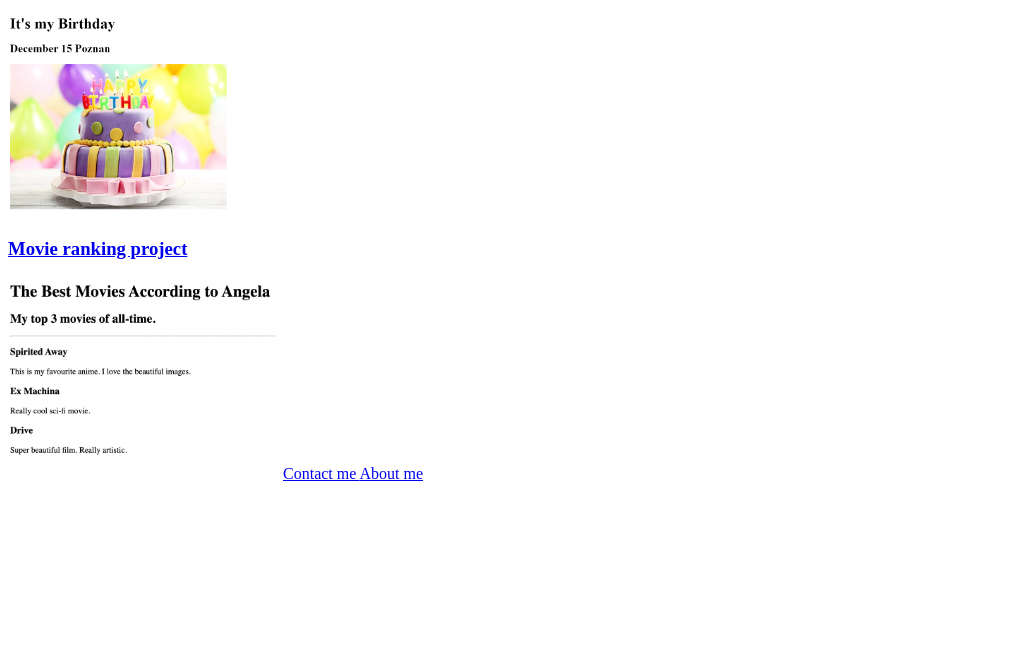
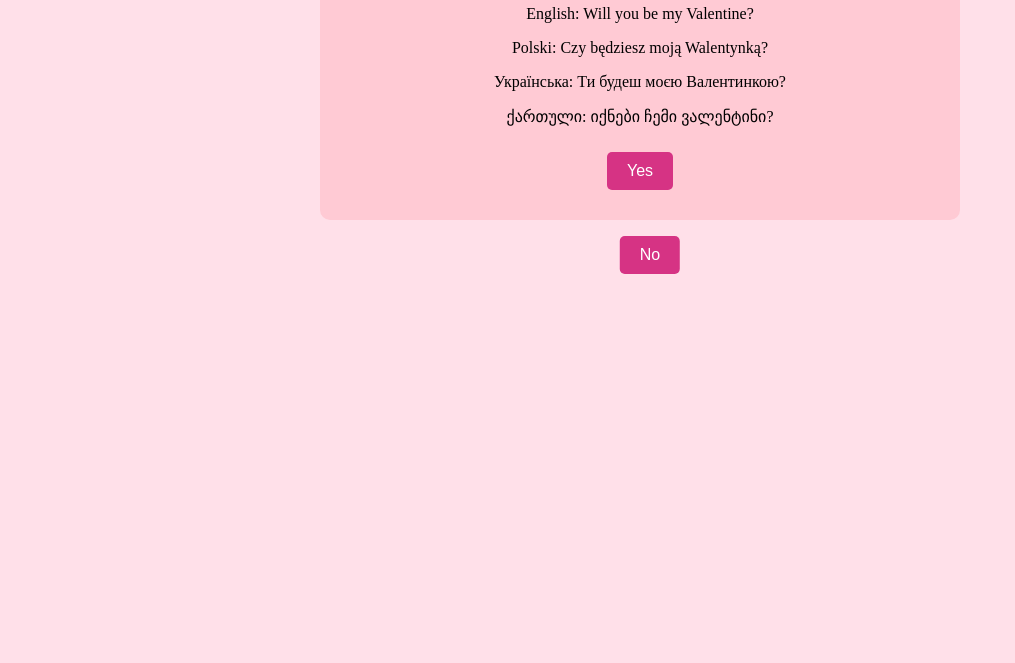
Before and after one commit to Stearlit/html-portfolio, a plain HTML site: page index.html in a window 1280 px wide. Shown: the part 173-836 px from the top of the page, without its empty margins (0-1015 px from the left). Before the commit the page ends 800 px from the top, so only its background shows below. Drawn offline with Linux system fonts and the light colour scheme.

Commit message:
Update index.html

```diff
--- a/index.html
+++ b/index.html
@@ -3,22 +3,95 @@
 <head>
     <meta charset="UTF-8">
     <meta name="viewport" content="width=device-width, initial-scale=1.0">
-    <title>Document</title>
+    <title>Be My Valentine</title>
+    <style>
+        body {
+            font-family: 'Times New Roman', serif;
+            text-align: center;
+            padding: 50px;
+            background-color: #ffe0e9; /* Soft pink background */
+            color: #000; /* Black text */
+            position: relative; /* Needed for absolute positioning of the buttons */
+            height: 90vh; /* Ensure there's enough height for button movement */
+        }
+        .invitation {
+            background-color: #ffcad4; /* Lighter pink for the invitation */
+            color: #000; /* Black text for contrast */
+            padding: 20px;
+            margin: 20px auto;
+            border-radius: 10px;
+            width: 80%;
+            max-width: 600px;
+        }
+        .response {
+            margin-top: 20px;
+            display: none;
+        }
+        button {
+            margin: 10px;
+            padding: 10px 20px;
+            font-size: 16px;
+            color: #fff;
+            background-color: #d63384;
+            border: none;
+            border-radius: 5px;
+            cursor: pointer;
+            transition: transform 0.3s ease;
+        }
+        #noButton {
+            position: absolute; /* Enable absolute positioning */
+            top: 50%; /* Initial position */
+            left: 50%;
+            transform: translate(-50%, -50%);
+        }
+    </style>
 </head>
 <body>
-<h1>My portfolio</h1>
-<h2>Just studing how to create web pages</h2>
-<hr>
-    <h3>
-        <a href="./public/birthday_invite.html">Birthday invite</a>
-    </h3>
-    <img src="./assets/images/birthday-invite_1.png" height="200"/>
-    <h3>
-        <a href="./public/movie-ranking.html">Movie ranking project</a>
-    </h3>
-    <img src="./assets/images/movie-ranking.png"  height=200 />
-</hr>
-<a href="./public/contact.html">Contact me </a>
-<a href="./public/about.html">About me</a>
-</body>
-</html>
+
+<div class="invitation">
+    <h1>Will You Be My Valentine?</h1>
+    <p class="languages">English: Will you be my Valentine?</p>
+    <p class="languages">Polski: Czy będziesz moją Walentynką?</p>
+    <p class="languages">Українська: Ти будеш моєю Валентинкою?</p>
+    <p class="languages">ქართული: იქნები ჩემი ვალენტინი?</p>
+    <button id="yesButton" onclick="showResponse('yes')">Yes</button>
+    <button id="noButton" onclick="showResponse('no')">No</button>
+    <div id="response" class="response"></div>
+</div>
+
+<script>
+    let yesButtonSize = 16; // Initial font size for "Yes" button
+    let noClickCount = 0; // Count "No" button clicks
+    const encouragingMessages = [
+        'Why not reconsider? There are so many reasons to say "Yes" 💖',
+        'Imagine all the joy and smiles saying "Yes" can bring 🌟',
+        'Saying "Yes" opens the door to a beautiful adventure together 💑'
+    ];
+
+    function showResponse(answer) {
+        const responseElement = document.getElementById('response');
+        const yesButton = document.getElementById('yesButton');
+        if (answer === 'yes') {
+            responseElement.innerHTML = '😘';
+            responseElement.style.display = 'block';
+        } else {
+            noClickCount++;
+            let messageIndex = noClickCount % encouragingMessages.length;
+            responseElement.innerHTML = encouragingMessages[messageIndex];
+            yesButtonSize += 2; // Increase font size by 2px
+            yesButton.style.fontSize = yesButtonSize + 'px'; // Apply new font size
+            yesButton.style.padding = (10 + yesButtonSize / 16) + 'px ' + (20 + yesButtonSize / 8) + 'px'; // Increase padding for better visual
+            responseElement.style.display = 'block';
+            if (noClickCount >= 3) {
+                moveNoButton();
+            }
+        }
+    }
+
+    function moveNoButton() {
+        const noButton = document.getElementById('noButton');
+        noButton.onmouseover = () => {
+            const newX = Math.random() * (window.innerWidth - noButton.clientWidth);
+            const newY = Math.random() * (window.innerHeight - noButton.clientHeight);
+            noButton.style.left = `${newX}px`;
+            noButton.style
```
